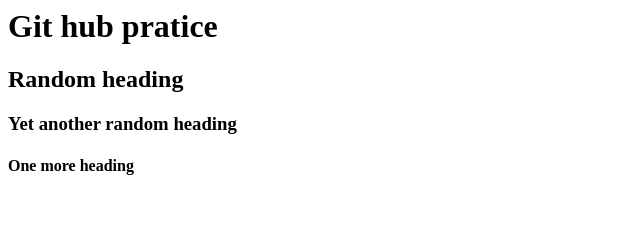
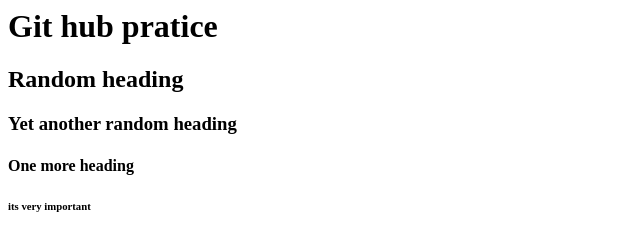
Before and after one commit to ksgowripriyanka/sampleRepository, a plain HTML site: page index.html in a window 1280 px wide. Shown: the full height of the page, 0-640 px from the left. Drawn offline with Linux system fonts and the light colour scheme.

Commit message:
second commit

```diff
--- a/index.html
+++ b/index.html
@@ -8,5 +8,6 @@
 <h2>Random heading</h2>
 <h3>Yet another random heading</h3>
 <h4>One more heading</h4>
+<h6>its very important</h6>
 </body>
 </html>
```
